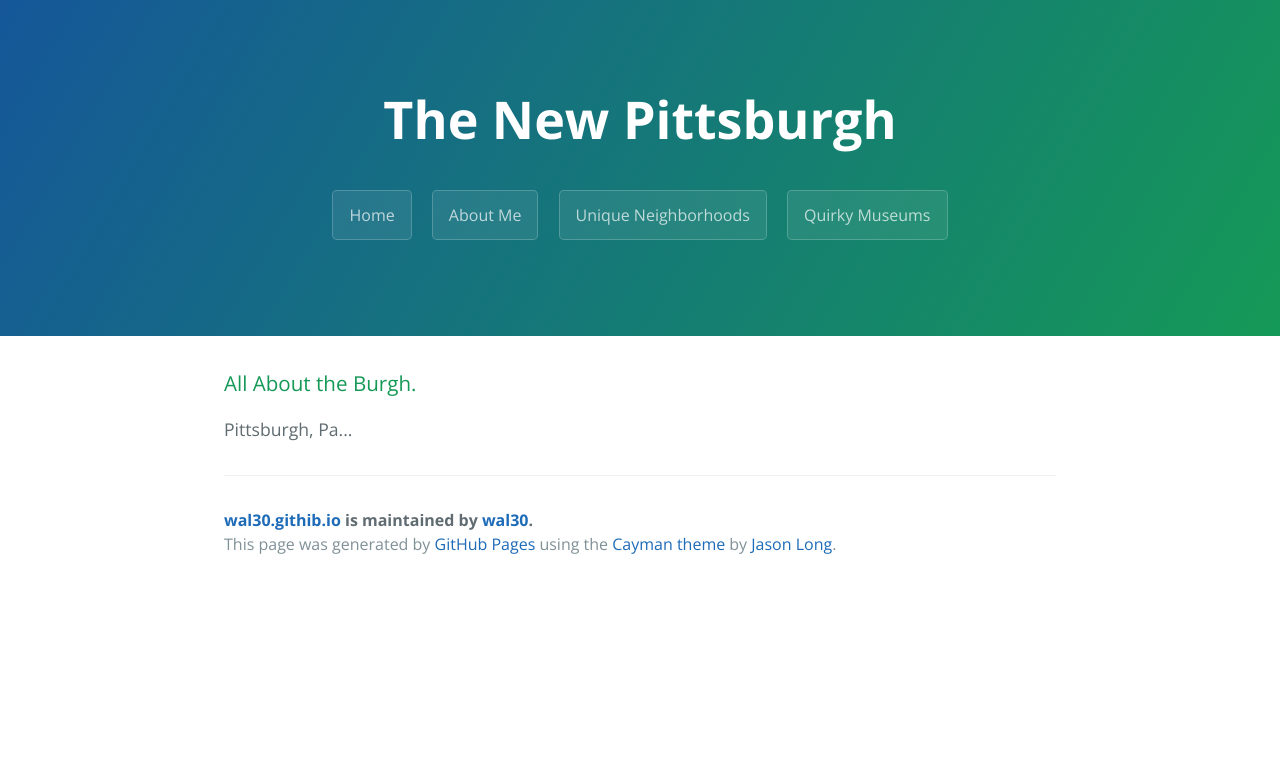
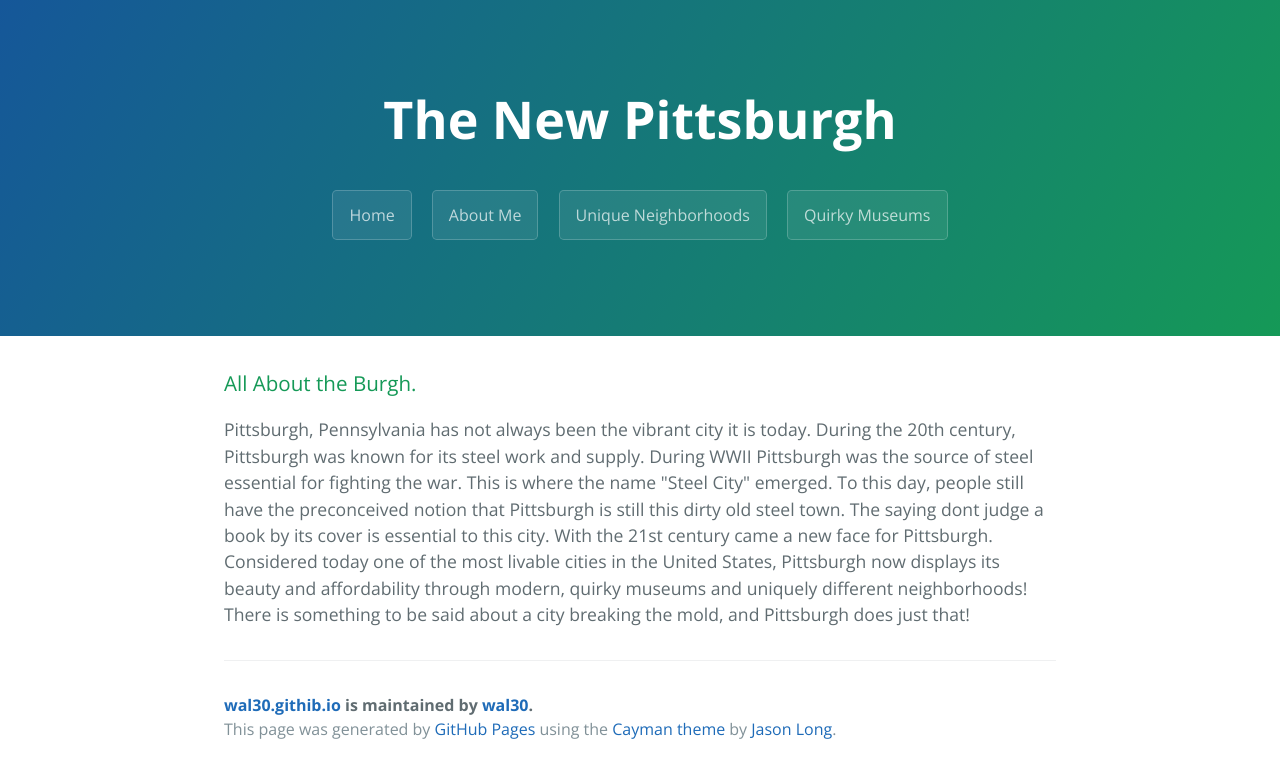
Before and after one commit to wal30/wal30.githib.io, a Jekyll site: the page home.html, which Jekyll copies as it is, in a window 1280 px wide. Shown: the top 778 px of the page. Built offline with Jekyll 4.4.1, drawn with Linux system fonts in a browser that asks for light colours.

Commit message:
Update home.html

```diff
--- a/home.html
+++ b/home.html
@@ -25,7 +25,7 @@
       <h3>
 <a id="welcome-to-github-pages" class="anchor" href="#welcome-to-github-pages" aria-hidden="true"><span aria-hidden="true" class="octicon octicon-link"></span></a>All About the Burgh.</h3>
 
-<p>Pittsburgh, Pa...</p>
+<p>Pittsburgh, Pennsylvania has not always been the vibrant city it is today. During the 20th century, Pittsburgh was known for its steel work and supply. During WWII Pittsburgh was the source of steel essential for fighting the war. This is where the name "Steel City" emerged. To this day, people still have the preconceived notion that Pittsburgh is still this dirty old steel town. The saying dont judge a book by its cover is essential to this city. With the 21st century came a new face for Pittsburgh. Considered today one of the most livable cities in the United States, Pittsburgh now displays its beauty and affordability through modern, quirky museums and uniquely different neighborhoods! There is something to be said about a city breaking the mold, and Pittsburgh does just that!   </p>
 
       <footer class="site-footer">
         <span class="site-footer-owner"><a href="https://github.com/wal30/wal30.githib.io">wal30.githib.io</a> is maintained by <a href="https://github.com/wal30">wal30</a>.</span>
```
